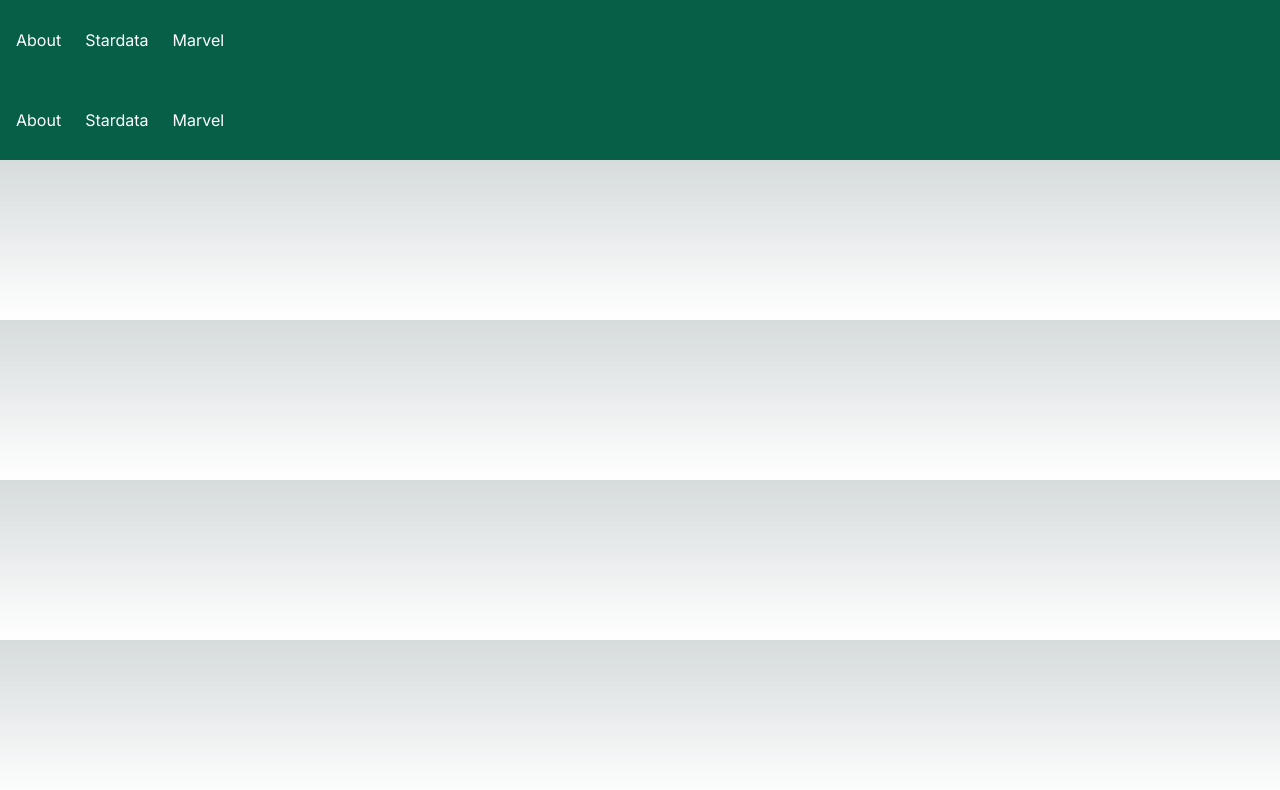
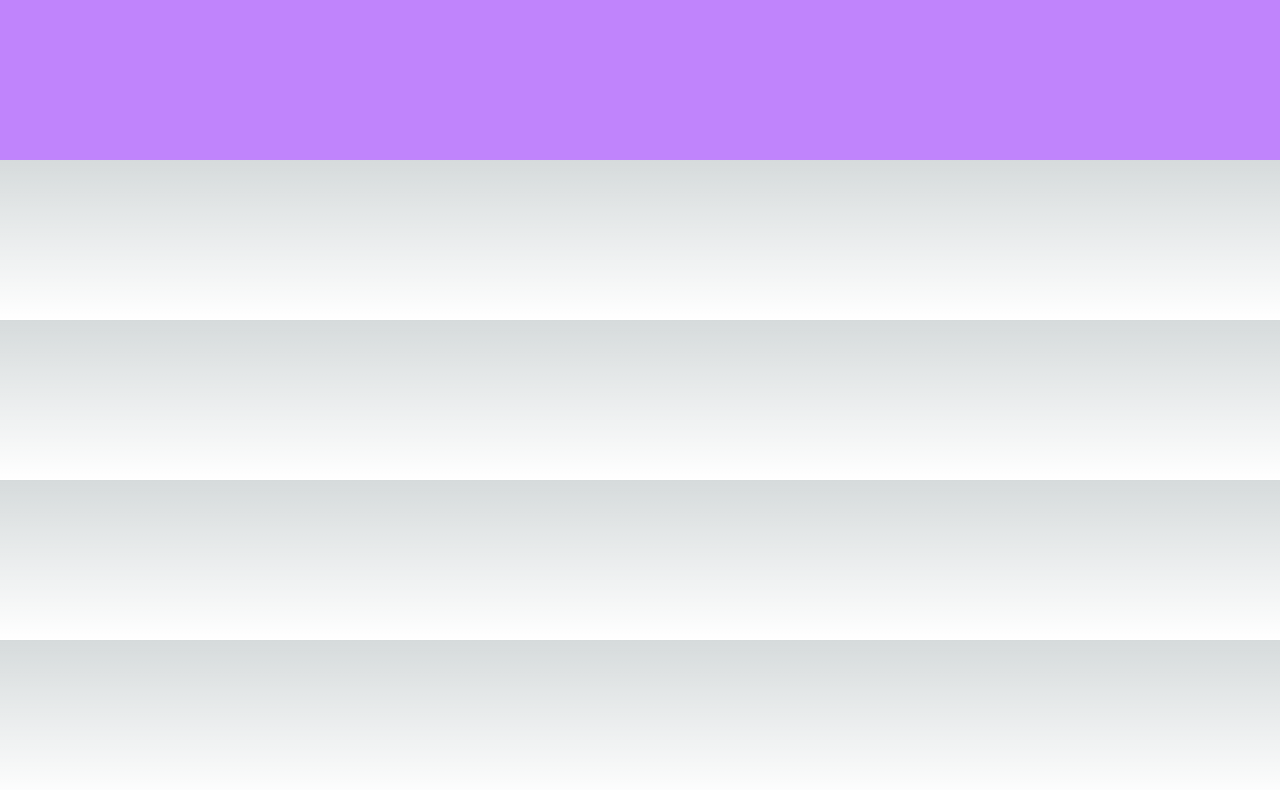
Before and after one commit to CelestialCoyote/next-portfolio, a Next.js app: page /components/NavBar in a window 1280 px wide. Shown: the top 790 px of the page. Built offline with nearby package versions, Linux system fonts and the light colour scheme.

Commit message:
working on navbar

```diff
--- a/src/app/components/NavBar/page.js
+++ b/src/app/components/NavBar/page.js
@@ -1,35 +1,62 @@
-import React from "react";
 import Link from "next/link";
 
 
-const Navbar = () => {
+export default function Navbar() {
+
+	const navigation = [
+		{
+			name: "Home",
+			href: "/",
+			//icon: UserIcon
+		},
+		{
+			name: "Astronomy DB",
+			href: "/astronomy",
+			//icon: UsersIcon
+		},
+	];
 
 	return (
-		<div className="w-full h-20 bg-emerald-800 sticky top-0">
-			<div className="container mx-auto px-4 h-full">
-				<div className="flex justify-between items-center h-full">
-					<ul className="hidden md:flex gap-x-6 text-white">
-						<li>
-							<Link href="/about">
-								<p>About</p>
-							</Link>
-						</li>
-						<li>
-							<Link href="/stardata">
-								<p>Stardata</p>
-							</Link>
-						</li>
-						<li>
-							<Link href="/marvel">
-								<p>Marvel</p>
-							</Link>
-						</li>
-					</ul>
+		<div className="w-full h-20 bg-purple-400 sticky top-0">
+
+			<div className="flex bg-slate-400">
+				{navigation.map((item) => {
+					// <Link
+					// 	key={item.name}
+					// 	href={item.href}
+					// >
+					<p className="text-white bg-black">{item.name}</p>
+					// </Link>
+				})}
+			</div>
+
+
+
+
+			{/* <div className="container mx-auto px-4 h-full border-4">
+				<div className="flex justify-between items-center h-full border-4 border-yellow-500">
+					<div>
+						<Link href="/">
+							<p>Home</p>
+						</Link>
+					</div>
+					<div>
+						<Link href="/stardata">
+							<p>Astronomy DB</p>
+						</Link>
+					</div>
+					<div>
+						<Link href="/marvel">
+							<p>Marvel</p>
+						</Link>
+					</div>
+					<div>
+						<Link href="/about">
+							<p>About</p>
+						</Link>
+					</div>
 				</div>
-			</div>
+			</div> */}
 		</div>
 	);
 };
-
-
-export default Navbar;
```
Also changed, not shown: src/app/components/SideNav/sideNav.jsx (added).
